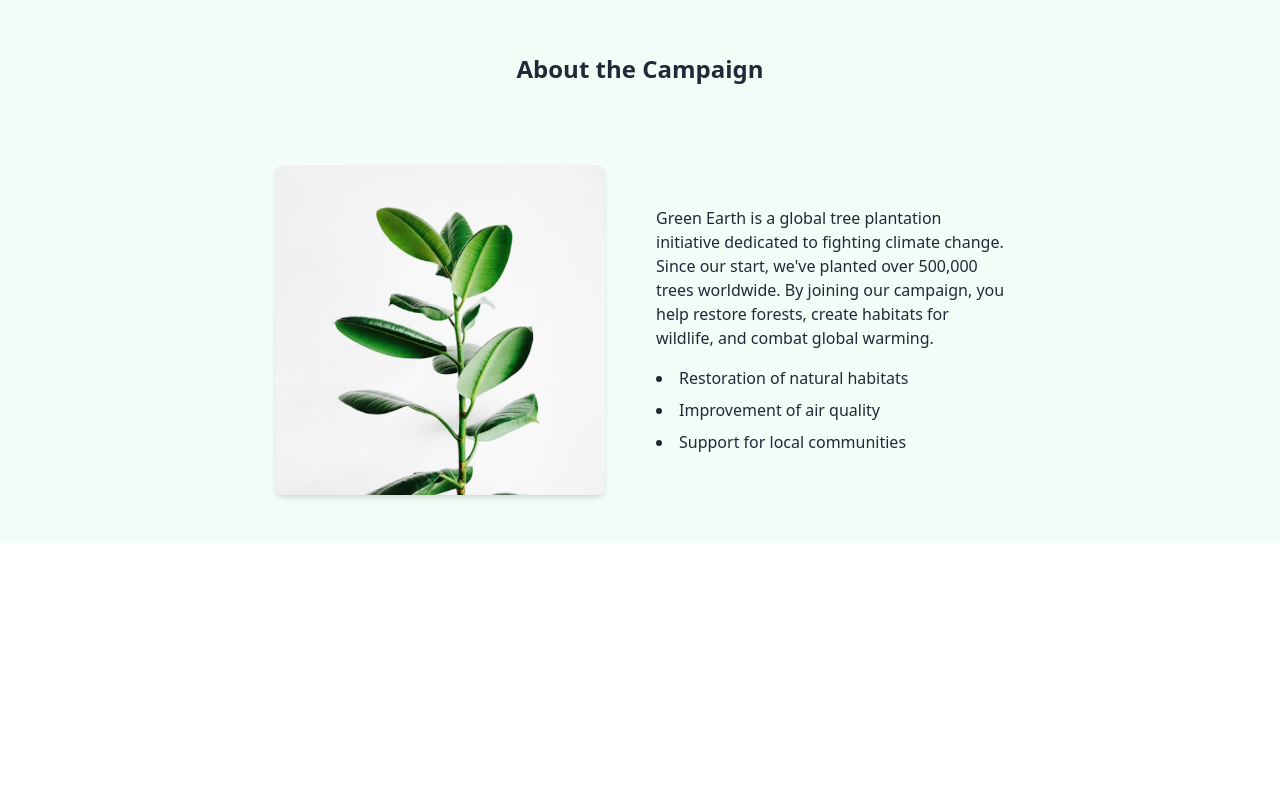
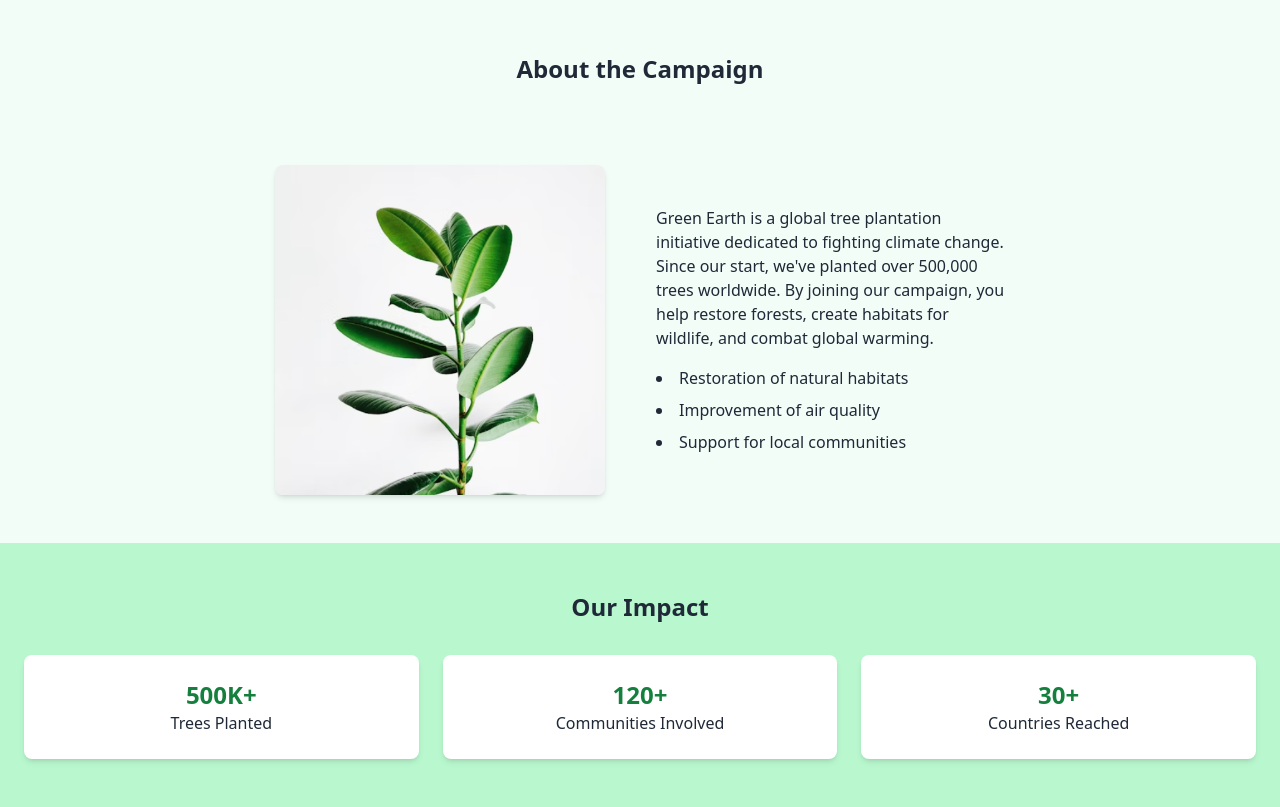
Before and after one commit to taposh25/A6-Green-Earth, a plain HTML site: page index.html in a window 1280 px wide. Shown: the part 480-1287 px from the top of the page. Before the commit the page ends 1023 px from the top, so only its background shows below. Drawn offline with nearby package versions, Linux system fonts and the light colour scheme; no server answers.

Commit message:
our impact section added now

```diff
--- a/index.html
+++ b/index.html
@@ -97,7 +97,7 @@
       <p class="font-bold mt-4">Total: <span id="cartTotal">৳0</span></p>
     </aside>
 
-      <!-- Modal -->
+      <!-- Modal part-->
   <dialog id="treeModal" class="modal">
     <form method="dialog" class="modal-box">
       <h3 id="modalTitle" class="font-bold text-xl"></h3>
@@ -119,19 +119,17 @@
   <!-- About section -->
   <section class="bg-[#f3fdf8] py-12 px-6">
 
-      <h2 class="text-2xl font-bold mb-4 text-[#1F2937] text-center md:text-center mb-20">
+      <h1 class="text-2xl font-bold mb-4 text-[#1F2937] text-center md:text-center mb-20">
           About the Campaign
-      </h2>
+      </h1>
 
-    <div class="max-w-[730px] mx-auto grid md:grid-cols-2 gap-8 items-center ">
+    <div class="max-w-[730px] flex mx-auto grid md:grid-cols-2 gap-8 items-center ">
 
-
-      <!-- Image -->
-      <div class="flex justify-center w-[330px] h-[330px] ">
+      <div class=" w-[330px] h-[330px] ">
         <img src="./assets/about.png" alt="Tree" class="rounded-lg shadow-md w-full max-w-sm">
       </div>
 
-      <!-- Text -->
+
       <div>
 
         <p class="text-[#1F2937] mb-4">
@@ -149,6 +147,31 @@
   </section>
 
 
+<!-- Our Impact Section -->
+  <section class="bg-green-200 py-12 px-6">
+
+    <div class="max-w-full mx-auto text-center">
+      <h2 class="text-2xl font-bold mb-8 text-[#1F2937]">Our Impact</h2>
+      <!-- 3 cards parent div -->
+      <div class="grid md:grid-cols-3 gap-6">
+        <!-- Cards -->
+        <div class="bg-white p-6 rounded-lg shadow-md">
+          <h3 class="text-2xl font-semibold text-[#15803D]">500K+</h3>
+          <p class=" text-[#1F2937]">Trees Planted</p>
+        </div>
+        <div class="bg-white p-6 rounded-lg shadow-md">
+          <h3 class="text-2xl font-semibold text-[#15803D]">120+</h3>
+          <p class=" text-[#1F2937]">Communities Involved</p>
+        </div>
+        <div class="bg-white p-6 rounded-lg shadow-md">
+          <h3 class="text-2xl font-semibold text-[#15803D]">30+</h3>
+          <p class=" text-[#1F2937]">Countries Reached</p>
+        </div>
+      </div>
+    </div>
+  </section>
+
+
 
 
     <footer>
```
